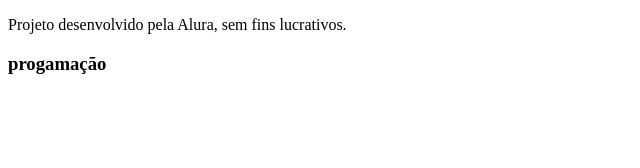
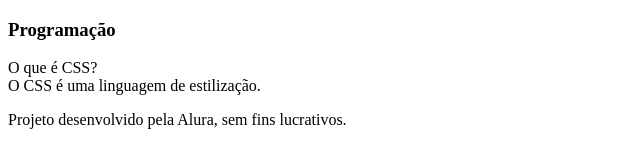
Before and after one commit to iarekbryan/flashcard, a plain HTML site: page index.html in a window 1280 px wide. Shown: the whole page, without its empty margins (0-640 px from the left). Drawn offline with Linux system fonts and the light colour scheme.

Commit message:
02/10/2024

```diff
--- a/index.html
+++ b/index.html
@@ -8,18 +8,24 @@
 <body>
     <main>
         <section id= “container”>
-            <article class="cartao">
-                <div class="cartao__conteudo">
+        </section>
+        <article class="cartao">
+            <div class="cartao__conteudo">
+                <h3> Programação </h3>
+                    <div class="cartao__conteudo__pergunta">
+                        O que é CSS?
+                    </div>
+                    <div class="cartao__conteudo__resposta">
+                        O CSS é uma linguagem de estilização.
+                    </div>
+            </div>
 
-                </div>
-            </article>
-
-        </section>
+        </article>
     </main>
     <footer>
         <p>Projeto desenvolvido pela Alura, sem fins lucrativos.</p>
     </footer>
-    <h3> progamação </h3>
+
 
 </body>
 </html>
```
